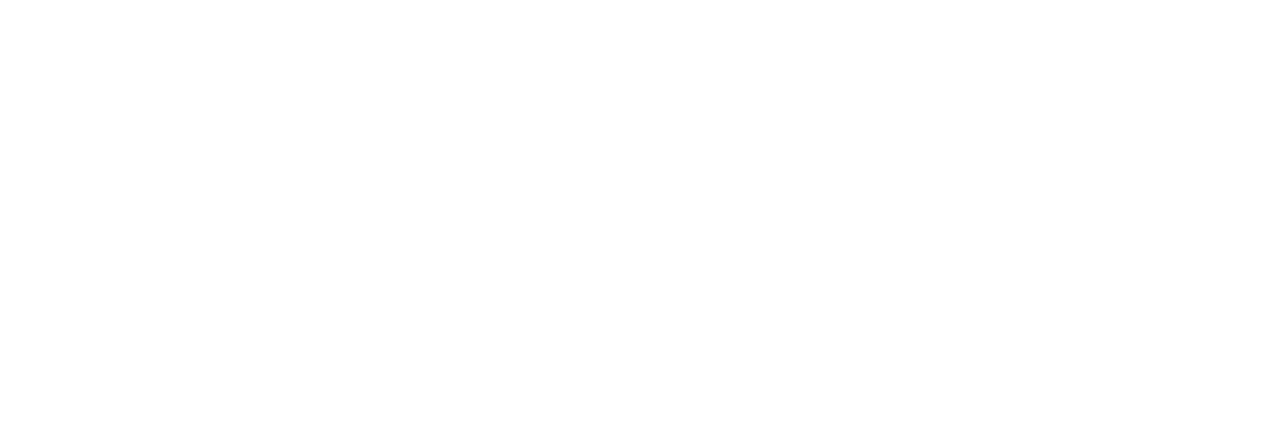
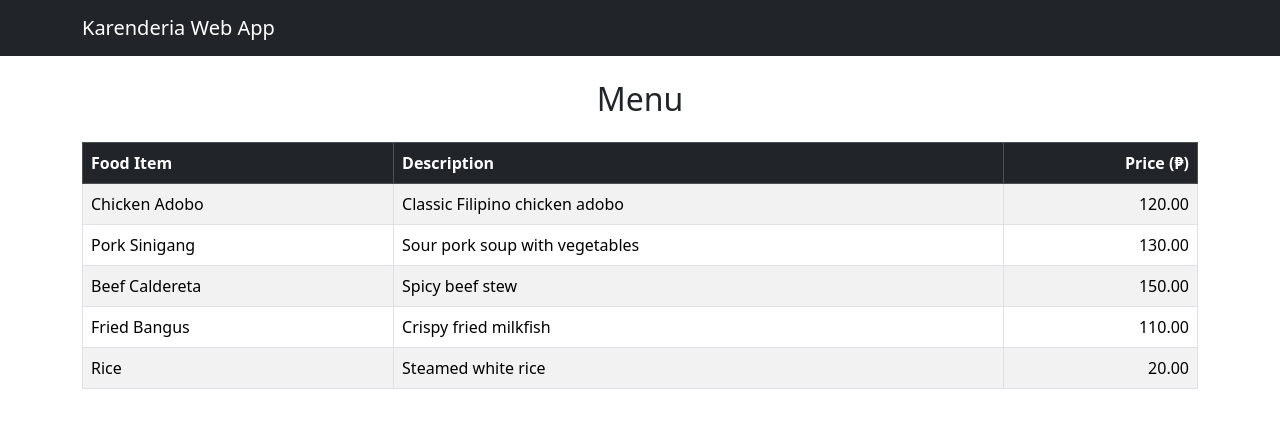
Before and after one commit to LeonardXD/karenderia-web-app, a plain HTML site: page menu.html in a window 1280 px wide. Drawn offline with nearby package versions, Linux system fonts and the light colour scheme.

Commit message:
Student 2 - Real //Implement Menu Management

```diff
--- a/menu.html
+++ b/menu.html
@@ -7,6 +7,77 @@
     <title>Menu</title>
 </head>
 <body>
+    <nav class="navbar navbar-expand-lg navbar-dark bg-dark">
+        <div class="container">
+            <a class="navbar-brand" href="#">Karenderia Web App</a>
+        </div>
+    </nav>
+
+    <div class="container mt-4">
+        <h2 class="mb-4 text-center">Menu</h2>
+
+        <div class="table-responsive">
+            <table class="table table-bordered table-striped">
+                <thead class="table-dark">
+                    <tr>
+                        <th>Food Item</th>
+                        <th>Description</th>
+                        <th class="text-end">Price (₱)</th>
+                    </tr>
+                </thead>
+                <tbody id="menuTableBody">
+                </tbody>
+            </table>
+        </div>
+    </div>
+
+    <script>
+        const menuItems = [
+            {
+                name: "Chicken Adobo",
+                description: "Classic Filipino chicken adobo",
+                price: 120
+            },
+            {
+                name: "Pork Sinigang",
+                description: "Sour pork soup with vegetables",
+                price: 130
+            },
+            {
+                name: "Beef Caldereta",
+                description: "Spicy beef stew",
+                price: 150
+            },
+            {
+                name: "Fried Bangus",
+                description: "Crispy fried milkfish",
+                price: 110
+            },
+            {
+                name: "Rice",
+                description: "Steamed white rice",
+                price: 20
+            }
+        ];
+
+        const tableBody = document.getElementById("menuTableBody");
+
+        menuItems.forEach(item => {
+            const row = document.createElement("tr");
+
+            row.innerHTML = `
+                <td>${item.name}</td>
+                <td>${item.description}</td>
+                <td class="text-end">${item.price.toFixed(2)}</td>
+            `;
+
+            tableBody.appendChild(row);
+        });
+    </script>
+
+    <script
+        src="https://cdn.jsdelivr.net/npm/bootstrap@5.3.2/dist/js/bootstrap.bundle.min.js">
+    </script>
 
 </body>
 </html>
```
